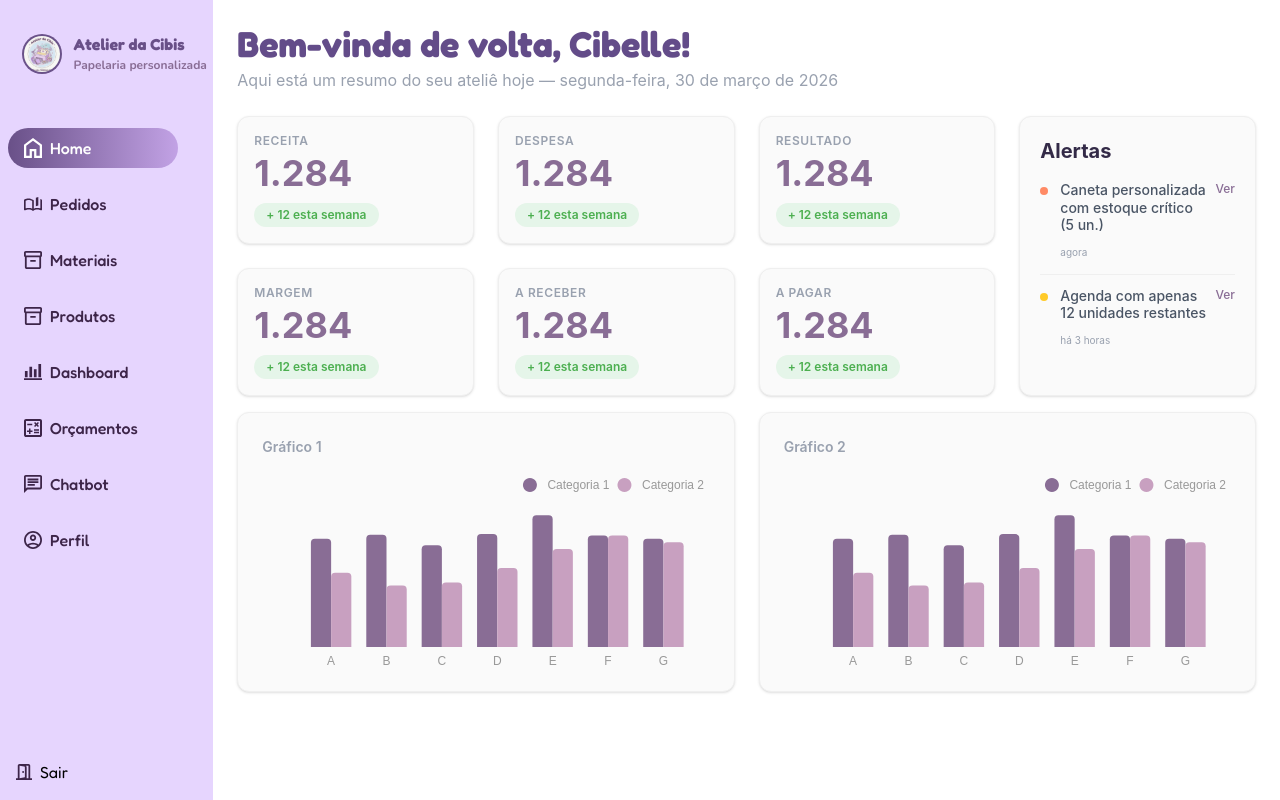
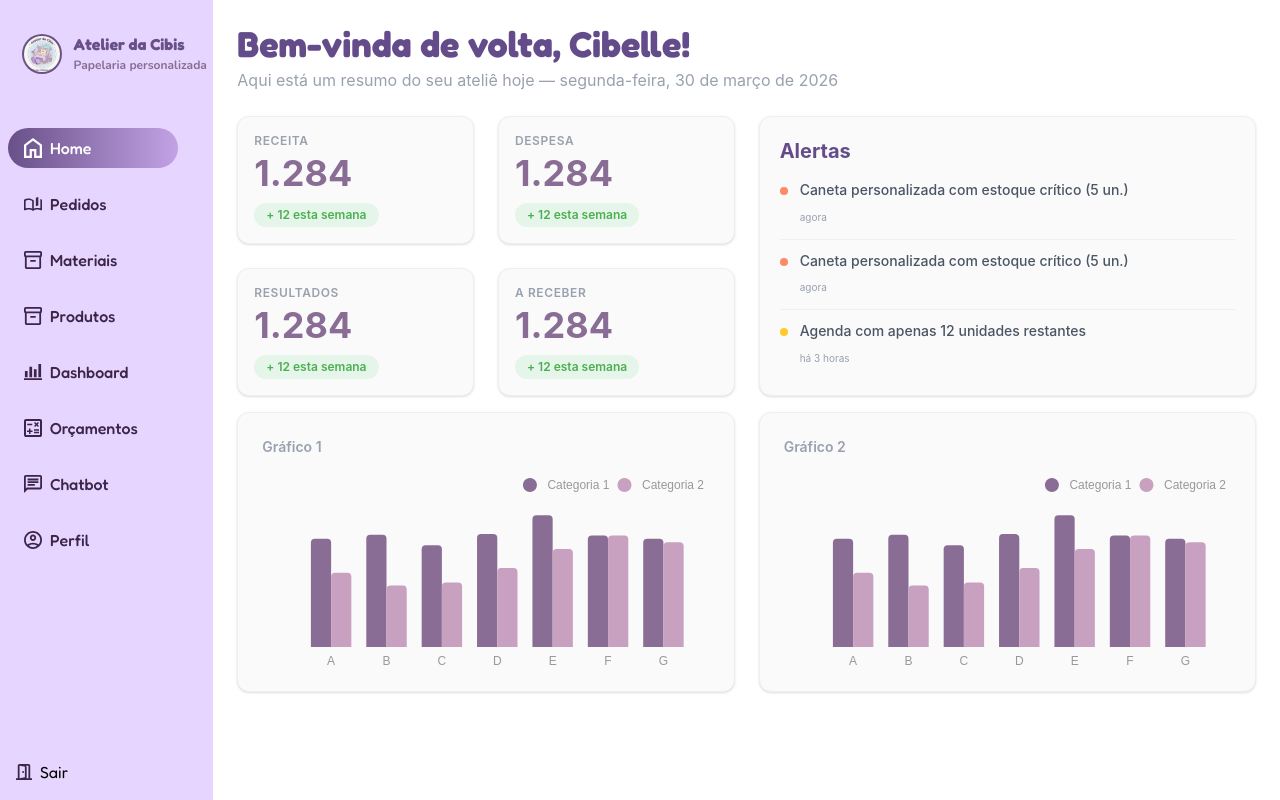
Before and after one commit to EselTech/react-vite-frontend, a React (Vite) app in the folder react-vite-frontend/: page /home in a window 1280 px wide. Built offline with nearby package versions, Linux system fonts and the light colour scheme.

Commit message:
Atualizações na home

```diff
--- a/react-vite-frontend/package.json
+++ b/react-vite-frontend/package.json
@@ -17,7 +17,7 @@
     "react": "^19.2.4",
     "react-dom": "^19.2.4",
     "react-hot-toast": "^2.6.0",
-    "react-router-dom": "^7.15.0",
+    "react-router-dom": "^7.15.1",
     "tailwindcss": "^4.2.2"
   },
   "devDependencies": {
--- a/react-vite-frontend/src/App.jsx
+++ b/react-vite-frontend/src/App.jsx
@@ -1,4 +1,5 @@
-import { RouterProvider } from 'react-router-dom'
+import { RouterProvider } from "react-router-dom"
+
 import { router } from './provider/router'
 
 function App() {
--- a/react-vite-frontend/src/pages/Home.jsx
+++ b/react-vite-frontend/src/pages/Home.jsx
@@ -53,10 +53,8 @@ export function Home() {
   const kpis = [
     { title: "RECEITA", value: "1.284" },
     { title: "DESPESA", value: "1.284" },
-    { title: "RESULTADO", value: "1.284" },
-    { title: "MARGEM", value: "1.284" },
+    { title: "RESULTADOS", value: "1.284" },
     { title: "A RECEBER", value: "1.284" },
-    { title: "A PAGAR", value: "1.284" },
   ];
 
   return (
@@ -76,7 +74,7 @@ export function Home() {
         {/*kpi e alertas*/}
         <section className="grid grid-cols-1 xl:grid-cols-4 gap-6 mb-4 shrink-0">
 
-          <div className="xl:col-span-3 grid grid-cols-1 md:grid-cols-3 gap-6">
+          <div className="xl:col-span-2 grid grid-cols-1 md:grid-cols-2  gap-6">
             {kpis.map((kpi, index) => (
               <div key={index} className="bg-[#FAFAFA] border border-[#EFEFEF] rounded-xl p-4 shadow-sm flex flex-col justify-center">
                 <p className="text-gray-400 text-xs font-semibold tracking-wider uppercase mb-1">
@@ -94,8 +92,8 @@ export function Home() {
             ))}
           </div>
 
-          <div className="bg-[#FAFAFA] border border-[#EFEFEF] rounded-xl p-5 shadow-sm flex flex-col">
-            <h2 className="text-xl font-bold text-[#332A47] mb-4">Alertas</h2>
+          <div className="bg-[#FAFAFA] border border-[#EFEFEF] rounded-xl p-5 shadow-sm flex flex-col col-span-2">
+            <h2 className="text-xl font-bold text-[#634C89] mb-4">Alertas</h2>
 
             <ul className="flex flex-col gap-3 flex-1 overflow-hidden">
               <li className="flex items-start border-b border-[#EFEFEF] pb-3 last:border-0 last:pb-0">
@@ -105,9 +103,18 @@ export function Home() {
                     <p className="text-xs md:text-sm text-gray-600 font-medium leading-tight pr-2">
                       Caneta personalizada com estoque crítico (5 un.)
                     </p>
-                    <button className="text-xs text-[#896D95] hover:underline font-medium shrink-0">
-                      Ver
-                    </button>
+                  </div>
+                  <span className="text-[10px] text-gray-400">agora</span>
+                </div>
+              </li>
+
+              <li className="flex items-start border-b border-[#EFEFEF] pb-3 last:border-0 last:pb-0">
+                <div className="w-2 h-2 rounded-full bg-[#FF8A65] mt-1.5 mr-3 shrink-0"></div>
+                <div className="flex-1">
+                  <div className="flex justify-between items-start mb-1">
+                    <p className="text-xs md:text-sm text-gray-600 font-medium leading-tight pr-2">
+                      Caneta personalizada com estoque crítico (5 un.)
+                    </p>
                   </div>
                   <span className="text-[10px] text-gray-400">agora</span>
                 </div>
@@ -120,9 +127,6 @@ export function Home() {
                     <p className="text-xs md:text-sm text-gray-600 font-medium leading-tight pr-2">
                       Agenda com apenas 12 unidades restantes
                     </p>
-                    <button className="text-xs text-[#896D95] hover:underline font-medium shrink-0">
-                      Ver
-                    </button>
                   </div>
                   <span className="text-[10px] text-gray-400">há 3 horas</span>
                 </div>
```
Also changed, not shown: 1 other file (tests, documents, lock files or other folders).
